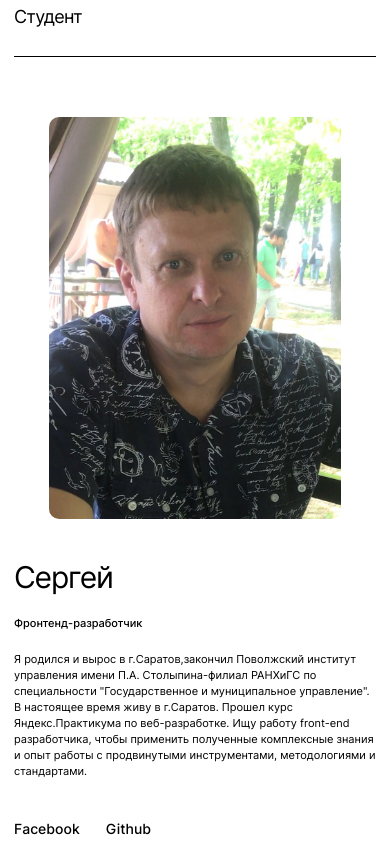
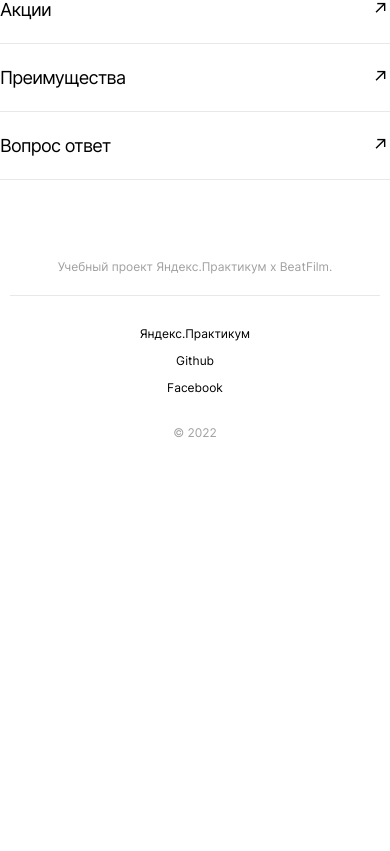
Before and after one commit to senkevich-ser/azs-zaliv, a React (Create React App) app: page / in a window 390 px wide. Shown: the part 1933-2784 px from the top of the page. After the commit the page ends 2383 px from the top, so only its background shows below. Built offline with nearby package versions, Linux system fonts and the light colour scheme.

Commit message:
change header

```diff
--- a/public/index.html
+++ b/public/index.html
@@ -22,7 +22,7 @@
       work correctly both with client-side routing and a non-root public URL.
       Learn how to configure a non-root public URL by running `npm run build`.
     -->
-  <title>Beat Film</title>
+  <title>AZS Zaliv</title>
 </head>
 
 <body>
--- a/src/components/Main/AboutMe/AboutMe.css
+++ /dev/null
@@ -1,166 +0,0 @@
-.aboutMe {
-  box-sizing: border-box;
-  padding: 90px 50px 90px 50px;
-  margin: 0;
-}
-
-.student {
-  display: flex;
-  flex-flow: row wrap-reverse;
-  justify-content: space-between;
-
-  box-sizing: border-box;
-  width: 100%;
-  padding: 66px 0px 100px 0px;
-  margin: 0;
-}
-
-.student__info {
-  display: flex;
-  flex-flow: column nowrap;
-  flex: 2 2 50%;
-
-  box-sizing: border-box;
-  padding: 0;
-  margin: 0;
-}
-
-.student__subtitle {
-  color: #000;
-  font-size: 18px;
-  font-weight: 500;
-  line-height: 20px;
-  mix-blend-mode: normal;
-
-  padding: 0;
-  padding-top: 18px;
-  margin: 0;
-}
-
-.student__text {
-  color: #000;
-  font-size: 14px;
-  font-weight: normal;
-  line-height: 22px;
-  mix-blend-mode: normal;
-
-  box-sizing: border-box;
-  width: 100%;
-  max-width: 600px;
-  padding: 0;
-  padding-top: 26px;
-  margin: 0;
-}
-
-.student__list {
-  list-style-type: none;
-  display: flex;
-  flex-flow: row nowrap;
-
-  box-sizing: border-box;
-  padding: 0;
-  margin: 0;
-  margin-top: auto;
-}
-
-.student__item {
-  box-sizing: border-box;
-  padding: 0;
-  margin: 0;
-}
-
-.student__item + .student__item {
-  margin-left: 20px;
-}
-
-.student__link {
-  text-decoration: none;
-  color: #000;
-  font-size: 14px;
-  font-weight: 500;
-  line-height: 17px;
-  transition: .7s ease-in-out;
-}
-
-.student__link:hover {
-  cursor: pointer;
-  opacity: .7;
-}
-
-.student__photo {
-  max-width: 270px;
-  object-fit: cover;
-  border-radius: 10px;
-  flex: 0 0 270px;
-  margin-left: 20px;
-}
-
-@media screen and (max-width: 770px) {
-  .aboutMe {
-    padding: 90px 50px;
-  }
-
-  .student__subtitle {
-    font-size: 12px;
-    line-height: 18px;
-    padding-top: 16px;
-  }
-
-  .student__text {
-    font-size: 12px;
-    line-height: 18px;
-    padding-top: 20px;
-    max-width: 364px;
-  }
-
-  .student__photo {
-    max-width: 255px;
-    flex-basis: 255px;
-  }
-}
-
-@media screen and (max-width: 650px) {
-  .student__info {
-    flex-basis: 100%;
-    margin-top: 40px;
-  }
-
-  .student__text {
-    max-width: 100%;
-  }
-
-  .student__list {
-    margin-top: 40px;
-  }
-
-  .student__photo {
-    max-width: 292px;
-    flex-basis: 292px;
-    margin: 0 auto;
-  }
-}
-
-@media screen and (max-width: 400px) {
-  .aboutMe {
-    padding: 70px 14px;
-  }
-
-  .student {
-    padding: 60px 0px 69px 0px;
-  }
-
-  .student__subtitle {
-    font-size: 11px;
-    line-height: 16px;
-    padding-top: 20px;
-  }
-
-  .student__text {
-    font-size: 11px;
-    line-height: 16px;
-  }
-
-  .student__item + .student__item {
-    margin-left: 26px;
-  }
-}
--- a/src/components/Main/AboutMe/AboutMe.js
+++ /dev/null
@@ -1,61 +0,0 @@
-import React from 'react';
-import Portfolio from '../Portfolio/Portfolio';
-
-import personPhoto from '../../../images/I_am.png';
-import './AboutMe.css';
-import '../AboutProject/AboutProject.css';
-import '../Techs/Techs.css';
-
-const AboutMe = () => (
-  <section className="aboutMe">
-
-    <h3 className='aboutProject__title'>Студент</h3>
-
-    <article className="student">
-      <div className="student__info">
-        <h3 className='techs__title'>Сергей</h3>
-
-        <p className="student__subtitle">
-          Фронтенд-разработчик
-        </p>
-
-        <p className="student__text">{
-          `Я родился и вырос в г.Саратов,закончил Поволжский институт управления имени П.А. Столыпина-филиал РАНХиГС
-          по специальности "Государственное и муниципальное управление".
-          В настоящее время живу в г.Саратов. Прошел курс
-          Яндекс.Практикума по веб-разработке. Ищу работу front-end разработчика,
-          чтобы применить полученные комплексные знания и опыт работы с продвинутыми инструментами, методологиями и стандартами.`
-        }</p>
-
-        <ul className="student__list">
-          <li className="student__item">
-            <a className="student__link"
-              href="https://www.facebook.com"
-              target="_blank" rel="noreferrer noopener"
-            >
-              Facebook
-            </a>
-          </li>
-          <li className="student__item">
-            <a className="student__link"
-              href="https://github.com/senkevich-ser"
-              target="_blank" rel="noreferrer noopener"
-            >
-              Github
-            </a>
-          </li>
-        </ul>
-      </div>
-
-      <img
-        className="student__photo"
-        src={personPhoto}
-        alt="Фотография студента"
-      />
-    </article>
-
-    <Portfolio />
-  </section>
-);
-
-export default AboutMe;
--- a/src/components/Main/Main.js
+++ b/src/components/Main/Main.js
@@ -3,8 +3,8 @@ import Header from '../Header/Header';
 import NavTab from './NavTab/NavTab';
 import Promo from './Promo/Promo';
 import AboutProject from './AboutProject/AboutProject';
+import Portfolio from './Portfolio/Portfolio';
 import Techs from './Techs/Techs';
-import AboutMe from './AboutMe/AboutMe';
 import Footer from '../Footer/Footer';
 import './Main.css';
 
@@ -13,7 +13,7 @@ const Main = () => (
     <Promo>{<Header>{<NavTab />}</Header>}</Promo>
     <AboutProject />
     <Techs />
-    <AboutMe />
+    <Portfolio />
     <Footer />
   </div>
 );
--- a/src/components/Main/Portfolio/Portfolio.js
+++ b/src/components/Main/Portfolio/Portfolio.js
@@ -4,12 +4,12 @@ import './Portfolio.css';
 
 const Portfolio = () => (
   <section className="portfolio portfolio__container">
-    <h4 className="portfolio__container portfolio__title">Портфолио</h4>
+    <h4 className="portfolio__container portfolio__title">Раздел клиента</h4>
 
     <ul className="portfolio__container projects__table">
       <li className="portfolio__container projects__element">
         <p className="portfolio__container projects__info">
-          Статичный сайт
+          Акции
         </p>
         <a
           className="projects__link"
@@ -22,7 +22,7 @@ const Portfolio = () => (
 
       <li className="portfolio__container projects__element">
         <p className="portfolio__container projects__info">
-          Адаптивный сайт
+          Преимущества
         </p>
         <a
           className="projects__link"
@@ -35,7 +35,7 @@ const Portfolio = () => (
 
       <li className="portfolio__container projects__element">
         <p className="portfolio__container projects__info">
-          Одностраничное приложение
+          Вопрос ответ
         </p>
         <a
           className="projects__link"
```
